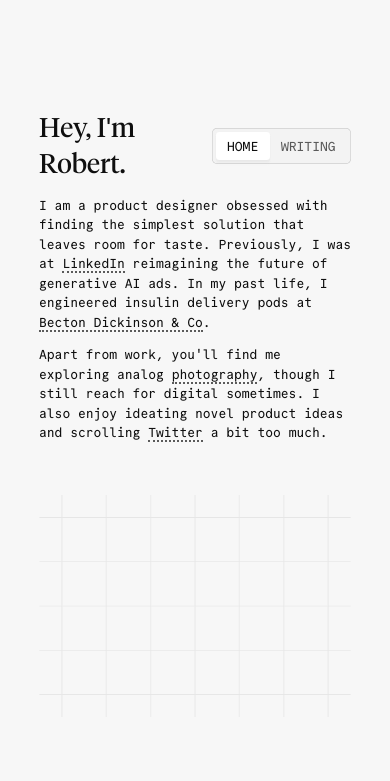
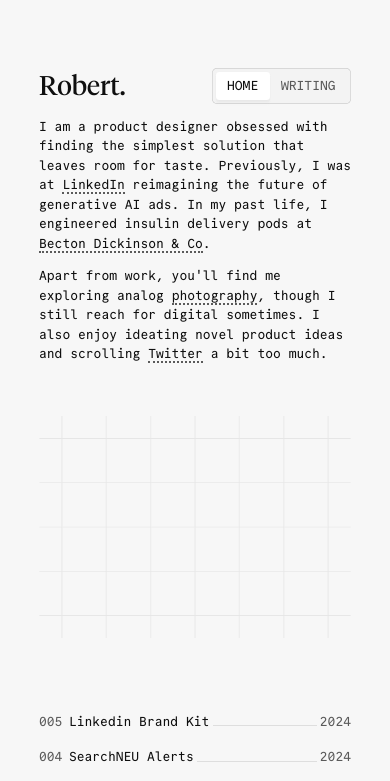
Before and after one commit to romeet9/navigator.site, a Next.js app: page / in a window 390 px wide. Shown: the top 781 px of the page. Built offline with nearby package versions, Linux system fonts and the light colour scheme; a web font is replaced by a local one.

Commit message:
mobile friendly

```diff
--- a/app/globals.css
+++ b/app/globals.css
@@ -118,15 +118,15 @@
     max-width: calc(var(--max-width-study) + 6rem);
   }
 
-  @media (max-width: 420px) {
+  @media (max-width: 1500px) {
     .page-container {
-      padding-top: 8vh;
+      padding-top: 13vh;
     }
   }
 
-  @media (max-width: 1500px) {
+  @media (max-width: 470px) {
     .page-container {
-      padding-top: 13vh;
+      padding-top: 8vh;
     }
   }
 
--- a/app/page.tsx
+++ b/app/page.tsx
@@ -10,6 +10,10 @@ import HeaderMain from '@/components/ui/header';
 import { useRouter } from 'next/navigation';
 import { getFeaturedProjects, Project } from '@/lib/data/projectData';
 import FileSystemVisualizer from '@/components/fileSystemVisualizer';
+import ItemEntry from '@/components/ui/itemEntry';
+import { HoverEffectWrapper } from '@/components/hoverEffectWrapper';
+import { useHoverEffect } from '@/hooks/useHoverEffect';
+import { allProjects } from '@/lib/data/projectData';
 
 export default function Home() {
   const projectData = getFeaturedProjects();
@@ -21,9 +25,29 @@ export default function Home() {
   const [selectedYear, setSelectedYear] = useState<string>(initialYear);
   const [selectedProject, setSelectedProject] = useState<Project | null>(initialProject);
   const router = useRouter();
+  const [headerText, setHeaderText] = useState("Hey, I'm Robert.");
+
+  const { hoveredItem, handleMouseEnter, handleMouseLeave } = useHoverEffect();
 
   useEffect(() => {
     setSelectedButton('home');
+  }, []);
+
+  useEffect(() => {
+    const handleResize = () => {
+      if (typeof window !== 'undefined') {
+        setHeaderText(window.innerWidth <= 470 ? "Robert." : "Hey, I'm Robert.");
+      }
+    };
+
+    // Initial check
+    handleResize();
+
+    // Add event listener
+    window.addEventListener('resize', handleResize);
+
+    // Cleanup
+    return () => window.removeEventListener('resize', handleResize);
   }, []);
 
   const handleButtonClick = (buttonName: string) => {
@@ -61,7 +85,7 @@ export default function Home() {
         {/* Introduction Section */}
         <section className="flex flex-col gap-2 w-full">
           <HeaderMain
-            headerText="Hey, I'm Robert."
+            headerText={headerText}
             selectedButton={selectedButton}
             handleButtonClick={handleButtonClick}
           />
@@ -96,9 +120,10 @@ export default function Home() {
           </div>
 
           {/* Projects Section */}
-          <section className="flex flex-row gap-[3rem] w-full">
-            {/* Accordion */}
-            <div className="w-[17.5rem] mx-auto md:block hidden">
+          <section className="w-full">
+            {/* Desktop view (>=780px) */}
+            <div className="hidden md:flex flex-row gap-[3rem] w-full">
+              <div className="w-[17.5rem] mx-auto">
                 <Accordion
                   type="single"
                   defaultValue={initialYear}
@@ -123,13 +148,32 @@ export default function Home() {
                   </AccordionLikeButton>
                 </Accordion>
               </div>
-
-            {/* FileSystemVisualizer */}
               <FileSystemVisualizer
                 selectedYear={selectedYear}
                 projects={projectData[selectedYear] || []}
                 selectedProject={selectedProject}
               />
+            </div>
+
+            {/* Mobile view (<780px) */}
+            <div className="md:hidden w-full">
+              {allProjects.map((project) => (
+                <HoverEffectWrapper
+                  key={project.num}
+                  id={project.num}
+                  hoveredItem={hoveredItem}
+                  onMouseEnter={handleMouseEnter}
+                  onMouseLeave={handleMouseLeave}
+                >
+                  <ItemEntry
+                    num={project.num}
+                    title={project.title}
+                    date={project.date}
+                    href={project.href}
+                  />
+                </HoverEffectWrapper>
+              ))}
+            </div>
           </section>
         </div>
 
--- a/app/projects/linkedin/page.tsx
+++ b/app/projects/linkedin/page.tsx
@@ -33,7 +33,7 @@ function LinkedInContent() {
 
   const handlePasswordSubmit = (e: React.FormEvent) => {
     e.preventDefault();
-    if (password === "your-password-here") {
+    if (password === "growth") {
       setIsAuthenticated(true);
       localStorage.setItem('linkedinAuth', 'true');
     } else {
@@ -141,9 +141,9 @@ function LinkedInContent() {
                   value={password}
                   onChange={(e) => setPassword(e.target.value)}
                   placeholder="ENTER THE SECRET WORD"
-                  className="b_mono px-2 pt-[0.68rem] pb-[0.57rem] rounded-md shadow-inset-tertiary bg-fill w-full"
+                  className="b_mono px-2 pt-[0.64rem] pb-[0.61rem] rounded-md shadow-inset-tertiary bg-fill w-full"
                 />
-                <Button type="submit" className= "pt-[0.68rem] pb-[0.57rem]">
+                <Button type="submit" className= "pt-[0.64rem] pb-[0.61rem]">
                   SUBMIT
                 </Button>
               </form>
--- a/components/ui/button.tsx
+++ b/components/ui/button.tsx
@@ -5,7 +5,7 @@ import { cva, type VariantProps } from "class-variance-authority"
 import { cn } from "@/lib/utils"
 
 const buttonVariants = cva(
-  "inline-flex items-center justify-center whitespace-nowrap rounded-[0.375rem] px-[0.875rem] pt-[0.34rem] pb-[0.285rem] uppercase transition-all duration-300 ease-in-out focus-visible:outline-none focus-visible:ring-1 focus-visible:ring-ring disabled:pointer-events-none b_mono",
+  "inline-flex items-center justify-center whitespace-nowrap rounded-[0.375rem] px-[0.875rem] pt-[0.32rem] pb-[0.305rem] uppercase transition-all duration-300 ease-in-out focus-visible:outline-none focus-visible:ring-1 focus-visible:ring-ring disabled:pointer-events-none b_mono",
   {
     variants: {
       variant: {
--- a/components/ui/tabs.tsx
+++ b/components/ui/tabs.tsx
@@ -29,7 +29,7 @@ const TabsTrigger = React.forwardRef<
   <TabsPrimitive.Trigger
     ref={ref}
     className={cn(
-      "inline-flex items-center justify-center whitespace-nowrap rounded-[0.25rem] px-[0.875rem] pt-[0.34rem] pb-[0.285rem] transition-all b_mono text-secondary-color hover:text-primary-color focus-visible:outline-none data-[state=active]:bg-select data-[state=active]:text-primary-color",
+      "inline-flex items-center justify-center whitespace-nowrap rounded-[0.25rem] px-[0.875rem] pt-[0.32rem] pb-[0.305rem] transition-all b_mono text-secondary-color hover:text-primary-color focus-visible:outline-none data-[state=active]:bg-select data-[state=active]:text-primary-color",
       "data-[state=active]:shadow-[0px_9px_3px_0px_rgba(153,153,153,0%),0px_6px_2px_0px_rgba(153,153,153,1%),0px_3px_2px_0px_rgba(153,153,153,3%),0px_2px_2px_0px_rgba(153,153,153,5%),0px_0px_1px_0px_rgba(153,153,153,5%)]",
       className
     )}
```
Also changed, not shown: public/images/linkedin/entryPoint3.png. Lines whose indentation alone changed are shown as unchanged.
